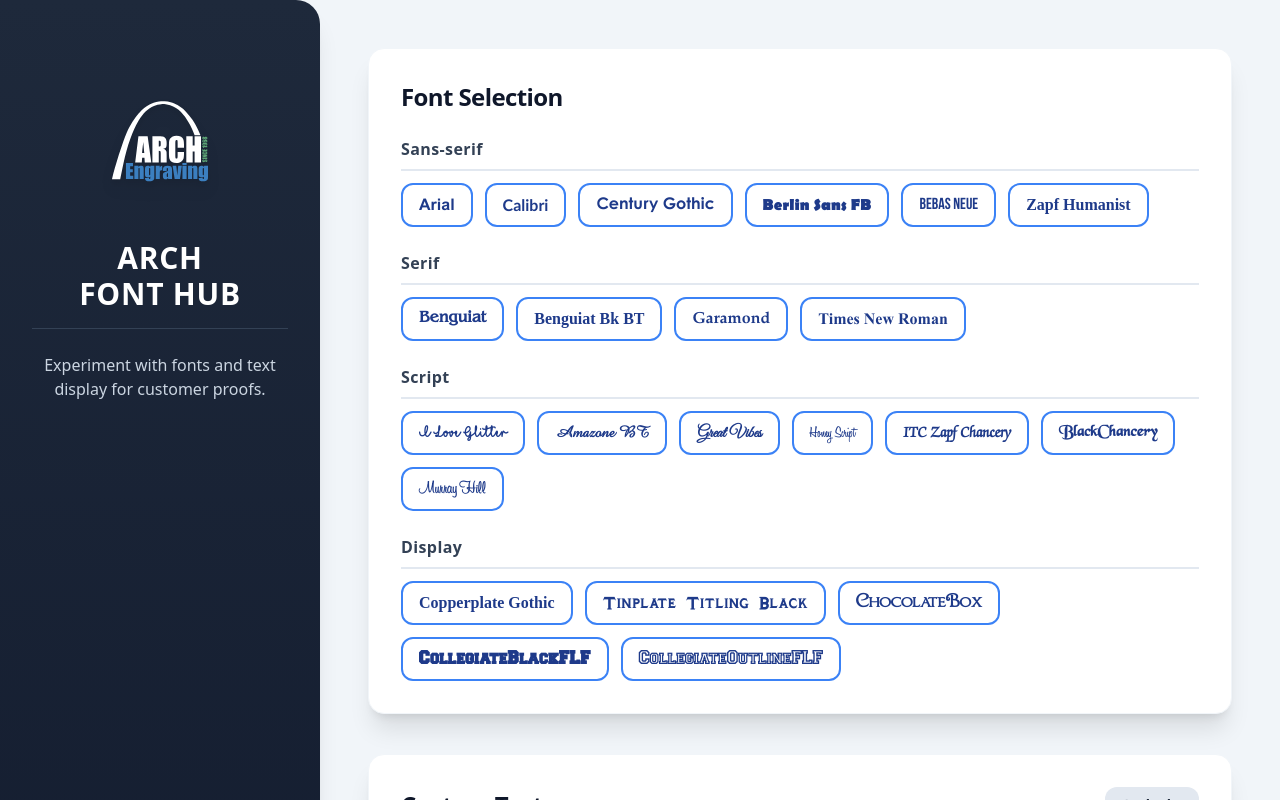
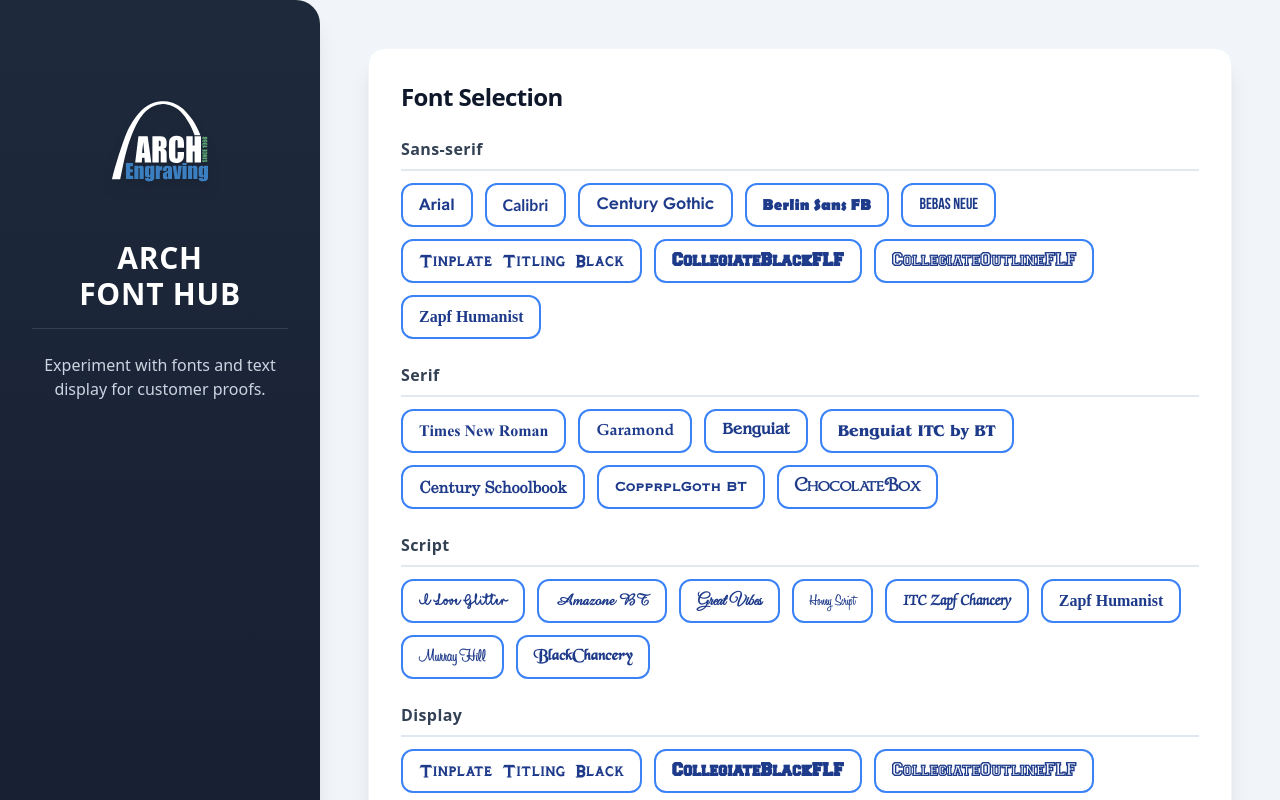
Before and after one commit to Arch-Tom/archfonthub, a React (Vite) app: page / in a window 1280 px wide. Shown: the top 800 px of the page. Built offline with nearby package versions, Linux system fonts and the light colour scheme; a web font is replaced by a local one.

Commit message:
Updating App.jsx for font list categorization

```diff
--- a/src/App.jsx
+++ b/src/App.jsx
@@ -5,27 +5,54 @@
     const DEFAULT_TEXT_PLACEHOLDER = 'Type your text here...';
     const MAX_SELECTED_FONTS = 3;
 
-    // MODIFIED: Fonts have been reviewed and recategorized for accuracy.
+    // UPDATED FONT CATEGORIES
     const categorizedFonts = {
-        'Sans-serif': ['Arial', 'Calibri', 'Century Gothic', 'Berlin Sans FB', 'Bebas Neue', 'Zapf Humanist'],
-        'Serif': ['Benguiat', 'Benguiat Bk BT', 'Garamond', 'Times New Roman'],
-        'Script': ['I Love Glitter', 'Amazone BT', 'Great Vibes', 'Honey Script', 'ITC Zapf Chancery', 'BlackChancery', 'Murray Hill'],
-        'Display': ['Copperplate Gothic', 'Tinplate Titling Black', 'ChocolateBox', 'CollegiateBlackFLF', 'CollegiateOutlineFLF']
+        'Sans-serif': [
+            'Arial',
+            'Calibri',
+            'Century Gothic',
+            'Berlin Sans FB',
+            'Bebas Neue',
+            'Tinplate Titling Black',
+            'CollegiateBlackFLF',
+            'CollegiateOutlineFLF',
+            'Zapf Humanist'
+        ],
+        'Serif': [
+            'Times New Roman',
+            'Garamond',
+            'Benguiat',
+            'Benguiat ITC by BT',
+            'Century Schoolbook',
+            'CopprplGoth BT',
+            'ChocolateBox'
+        ],
+        'Script': [
+            'I Love Glitter',
+            'Amazone BT',
+            'Great Vibes',
+            'Honey Script',
+            'ITC Zapf Chancery',
+            'Zapf Humanist',
+            'Murray Hill',
+            'BlackChancery'
+        ],
+        'Display': [
+            'Tinplate Titling Black',
+            'CollegiateBlackFLF',
+            'CollegiateOutlineFLF',
+            'ChocolateBox',
+            'Bebas Neue'
+        ]
     };
 
     const glyphs = [
-        // Row 1: Common Symbols & Punctuation
         '©', '®', '™', '&', '#', '+', '–', '—', '…', '•', '°', '·',
-        // Row 2: Hearts, Diamonds, Clubs, Spades
         '♥', '♡', '♦', '♢', '♣', '♧', '♠', '♤', '★', '☆', '♪', '♫',
-        // Row 3: Arrows & Religious/Cultural Symbols
         '←', '→', '↑', '↓', '∞', '†', '✡\uFE0E', '✞', '✠', '±', '½', '¼',
-        // Row 4: Greek Alphabet (Alpha to Mu)
         'Α', 'Β', 'Γ', 'Δ', 'Ε', 'Ζ', 'Η', 'Θ', 'Ι', 'Κ', 'Λ', 'Μ',
-        // Row 5: Greek Alphabet (Nu to Omega)
         'Ν', 'Ξ', 'Ο', 'Π', 'Ρ', 'Σ', 'Τ', 'Υ', 'Φ', 'Χ', 'Ψ', 'Ω'
     ];
-
 
     const [selectedFonts, setSelectedFonts] = useState([]);
     const [customText, setCustomText] = useState('');
@@ -33,16 +60,13 @@
     const [message, setMessage] = useState('');
     const [showMessageBox, setShowMessageBox] = useState(false);
     const [showCustomerModal, setShowCustomerModal] = useState(false);
-
     const [showGlyphPalette, setShowGlyphPalette] = useState(false);
-
     const [customerName, setCustomerName] = useState('');
     const [customerCompany, setCustomerCompany] = useState('');
     const [orderNumber, setOrderNumber] = useState('');
     const [pendingSvgContent, setPendingSvgContent] = useState(null);
 
     const textInputRef = useRef(null);
-
 
     const handleFontSelect = (font) => {
         setSelectedFonts(prev =>
@@ -66,14 +90,11 @@
     const handleGlyphInsert = (glyph) => {
         const textarea = textInputRef.current;
         if (!textarea) return;
-
         const start = textarea.selectionStart;
         const end = textarea.selectionEnd;
         const text = customText;
-
         const newText = text.substring(0, start) + glyph + text.substring(end);
         setCustomText(newText);
-
         textarea.focus();
         setTimeout(() => {
             textarea.selectionStart = textarea.selectionEnd = start + glyph.length;
@@ -110,7 +131,7 @@
         });
         const svgWidth = 800;
         const svgHeight = y + padding;
-        const fullSvg = `<svg xmlns=\"http://www.w3.org/2000/svg\" width=\"${svgWidth}\" height=\"${svgHeight}\" style=\"background-color: #FFF;\">\n${svgTextElements}</svg>`;
+        const fullSvg = `<svg xmlns="http://www.w3.org/2000/svg" width="${svgWidth}" height="${svgHeight}" style="background-color: #FFF;">\n${svgTextElements}</svg>`;
         setPendingSvgContent(fullSvg);
         setShowCustomerModal(true);
     };
@@ -186,7 +207,6 @@
                         <img
                             src="/images/Arch Vector Logo White.svg"
                             alt="Arch Font Hub Logo"
-                            // MODIFIED: Increased logo size for better visual weight.
                             className="h-20 w-20 lg:h-40 lg:w-40 object-contain drop-shadow-lg"
                         />
                     </div>
@@ -329,7 +349,9 @@
                                 <FormInput label="Customer Company" id="customerCompany" value={customerCompany} onChange={e => setCustomerCompany(e.target.value)} isOptional />
                                 <div className="flex justify-end gap-4 pt-4">
                                     <button type="button" className="px-5 py-2 bg-slate-200 text-slate-800 rounded-xl hover:bg-slate-300 font-semibold transition-colors" onClick={() => setShowCustomerModal(false)}>Cancel</button>
-                                    <button type="submit" className="px-5 py-2 bg-blue-600 text-white rounded-xl hover:bg-blue-700 font-semibold transition-colors shadow-sm">Submit & Save</button>
+                                    <button type="submit" className="px-5 py-2 bg-blue-600 text-white rounded-xl hover:bg-blue-700 font-semibold transition-colors shadow-sm">
+                                        Submit & Save
+                                    </button>
                                 </div>
                             </form>
                         )}
```
